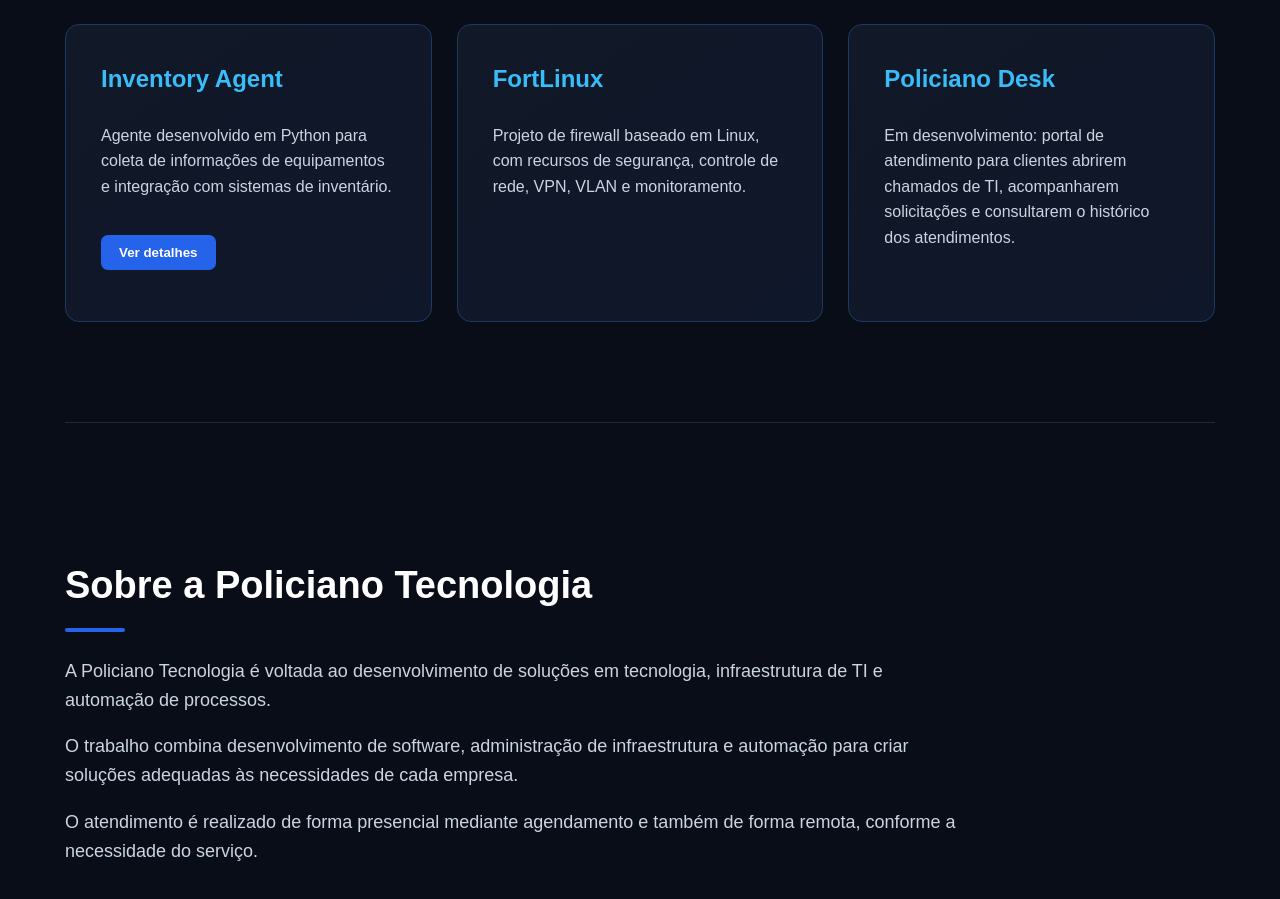
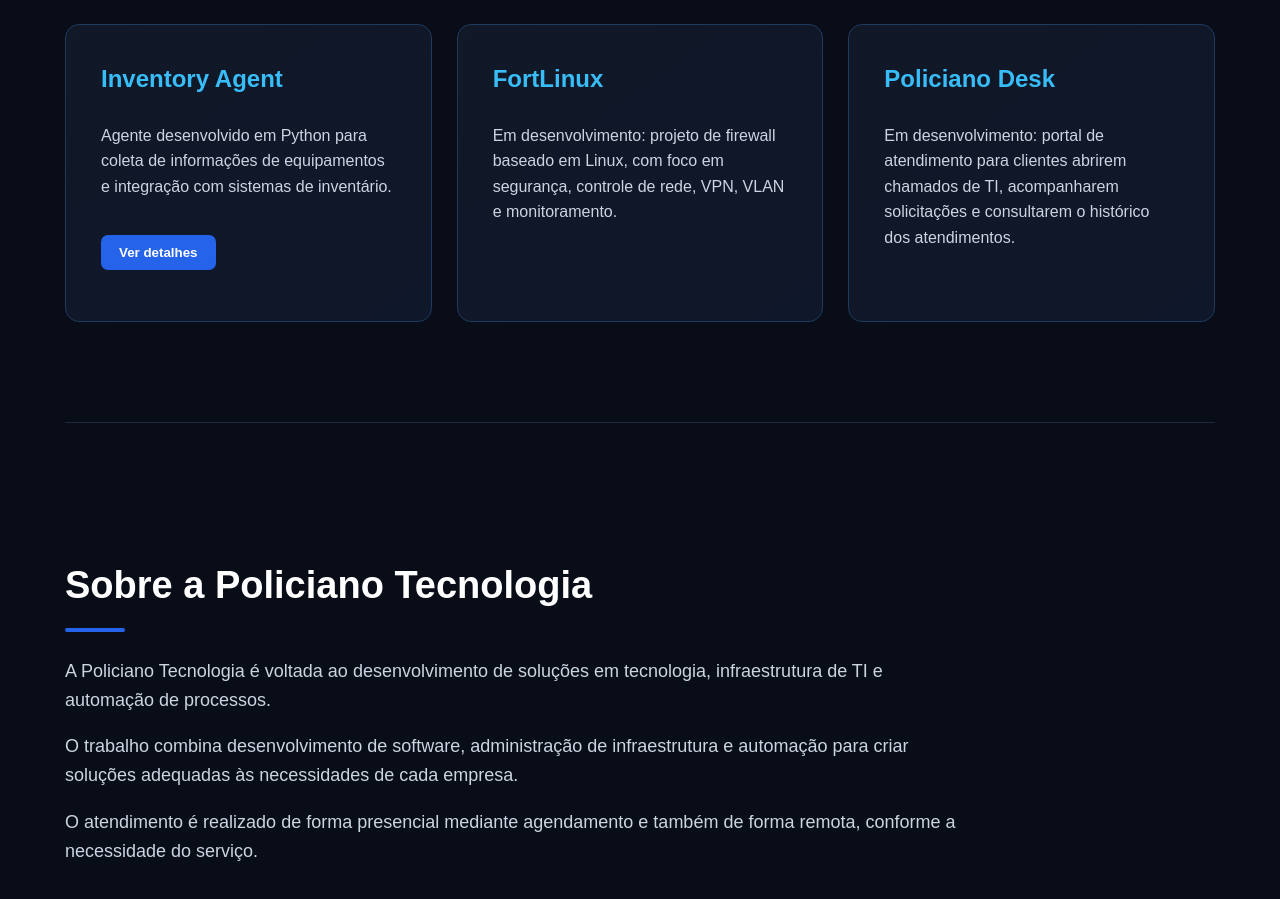
Before and after one commit to Andre585256/policiano-tecnologia, a plain HTML site: page index.html in a window 1280 px wide. Shown: the part 2520-3419 px from the top of the page. Drawn offline with Linux system fonts and the light colour scheme.

Commit message:
Fix HTML formatting and clean up code

```diff
--- a/index.html
+++ b/index.html
@@ -188,8 +188,9 @@
         <div class="projeto">
             <h3>FortLinux</h3>
             <p>
-                Projeto de firewall baseado em Linux, com recursos de
-                segurança, controle de rede, VPN, VLAN e monitoramento.
+                Em desenvolvimento: projeto de firewall
+                baseado em Linux, com foco em segurança,
+                controle de rede, VPN, VLAN e monitoramento.
             </p>
         </div>
 
```
